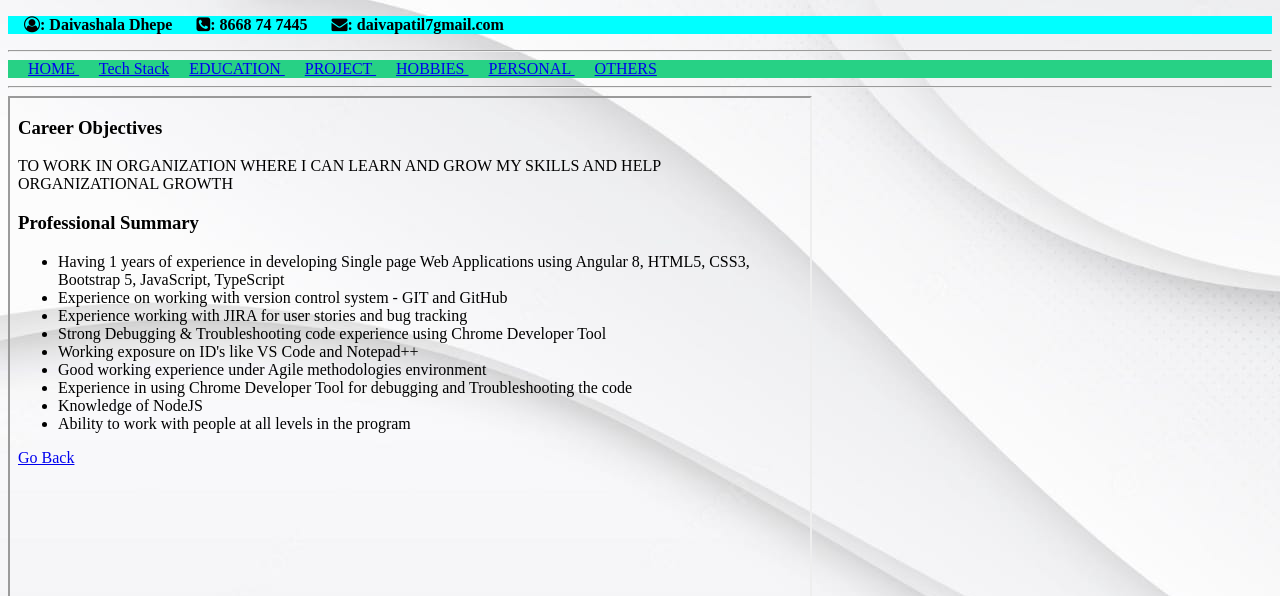
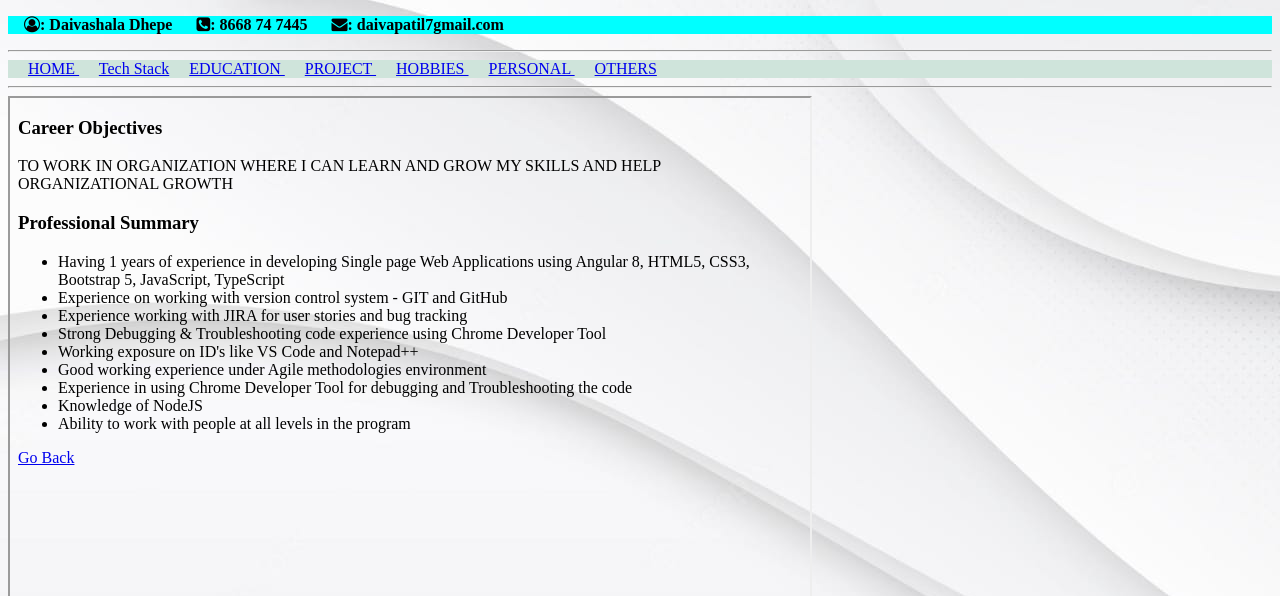
Before and after one commit to Daivadhepe/myProfile, a plain HTML site: page index.html in a window 1280 px wide. Shown: the top 596 px of the page. Drawn offline with Linux system fonts and the light colour scheme.

Commit message:
background color added
background color added

```diff
--- a/index.html
+++ b/index.html
@@ -14,7 +14,7 @@
         background-color: cornsilk;
     }
     nav{
-        background-color: rgb(39, 209, 133);
+        background-color: rgb(207, 228, 219);
     }
  </style>
 
```
